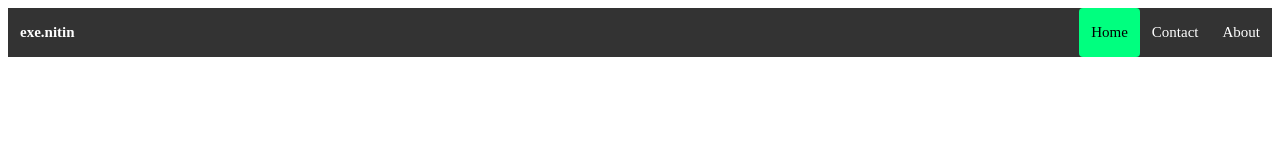
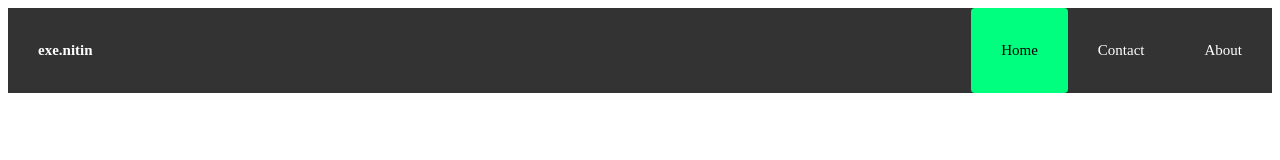
Before and after one commit to not-AFK/not-AFK.github.io, a plain HTML site: page index.html in a window 1280 px wide. Drawn offline with Linux system fonts and the light colour scheme.

Commit message:
Update index.css

```diff
--- a/index.css
+++ b/index.css
@@ -10,7 +10,7 @@
     float: left;
     color: white;
     text-align: center;
-    padding: 12px;
+    padding: 30px;
     text-decoration: none;
     font-size: 15px;
     line-height: 25px;
```
